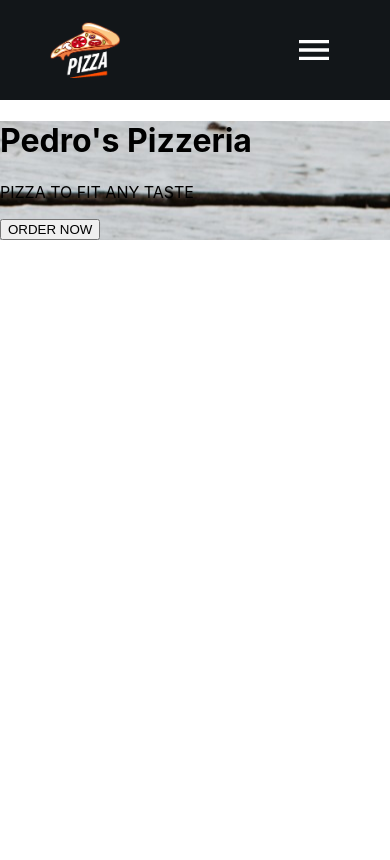
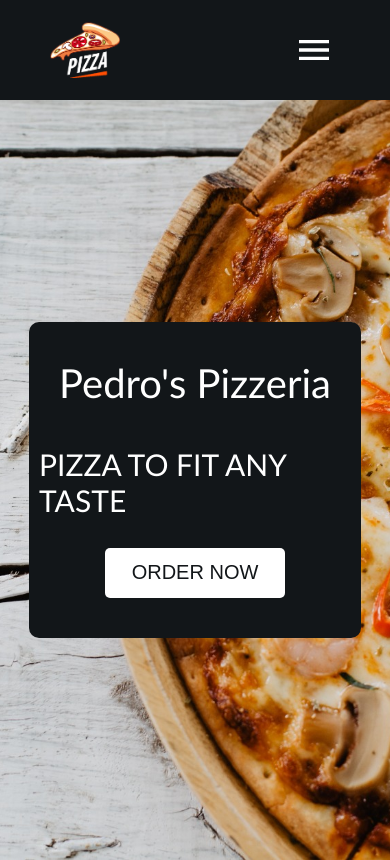
Before and after one commit to GeorgiGeorgievTsankov/react-pizza-website, a React (Create React App) app: page / in a window 390 px wide. Built offline with nearby package versions, Linux system fonts and the light colour scheme.

Commit message:
Update HomeViewStyle.css

```diff
--- a/src/Routes/HomeView/HomeViewStyle.css
+++ b/src/Routes/HomeView/HomeViewStyle.css
@@ -0,0 +1,99 @@
+.home{
+    color: black;
+}
+.home {
+    width: 100%;
+    height: 90vh;
+    display: flex;
+    justify-content: center;
+    align-items: left;
+    flex-direction: column;
+    background-position: center;
+    background-repeat: no-repeat;
+    background-size: cover;
+    font-family: "Gill Sans", "Gill Sans MT", Calibri, "Trebuchet MS", sans-serif;
+  }
+
+  .headerContainer {
+    width: auto;
+    margin-left: 50px;
+  }
+
+  .headerContainer h1 {
+    justify-content: center;
+    align-items: center;
+    font-size: 90px;
+    height: 60px;
+    font-weight: 50;
+    color: black;
+  }
+
+  .headerContainer p {
+    padding: 0;
+    font-size: 40px;
+    font-weight: lighter;
+    color: black;
+  }
+
+  .headerContainer button {
+    color: black;
+    border: none;
+    border-radius: 5px;
+    cursor: pointer;
+    justify-content: center;
+    background-color: #121619;
+    height: 50px;
+    width: 180px;
+    color: white;
+    text-decoration: none;
+    font-size: 20px;
+  }
+
+  .headerContainer button:hover {
+    background-color: #07090a;
+    cursor: pointer;
+    transition: 0.3s ease-in;
+  }
+
+  @media only screen and (max-width: 650px) {
+    .home {
+      justify-content: center;
+      align-items: center;
+    }
+
+
+    .headerContainer {
+      margin-left: 0px;
+      border-radius: 10px;
+      padding: 10px;
+      width: 80%;
+      display: flex;
+      justify-content: center;
+      align-items: center;
+      flex-direction: column;
+      background-color: #121619;
+      color: white;
+    }
+
+    .headerContainer h1 {
+      font-size: 40px;
+      height: 30px;
+      color: white;
+    }
+
+    .headerContainer p {
+      font-size: 30px;
+      color: white;
+    }
+
+    .headerContainer button {
+      background-color: white;
+      color: #121619;
+      margin-bottom: 30px;
+    }
+
+    .headerContainer button:hover {
+      background-color: rgb(225, 225, 225);
+      color: #121619;
+    }
+  }
```
